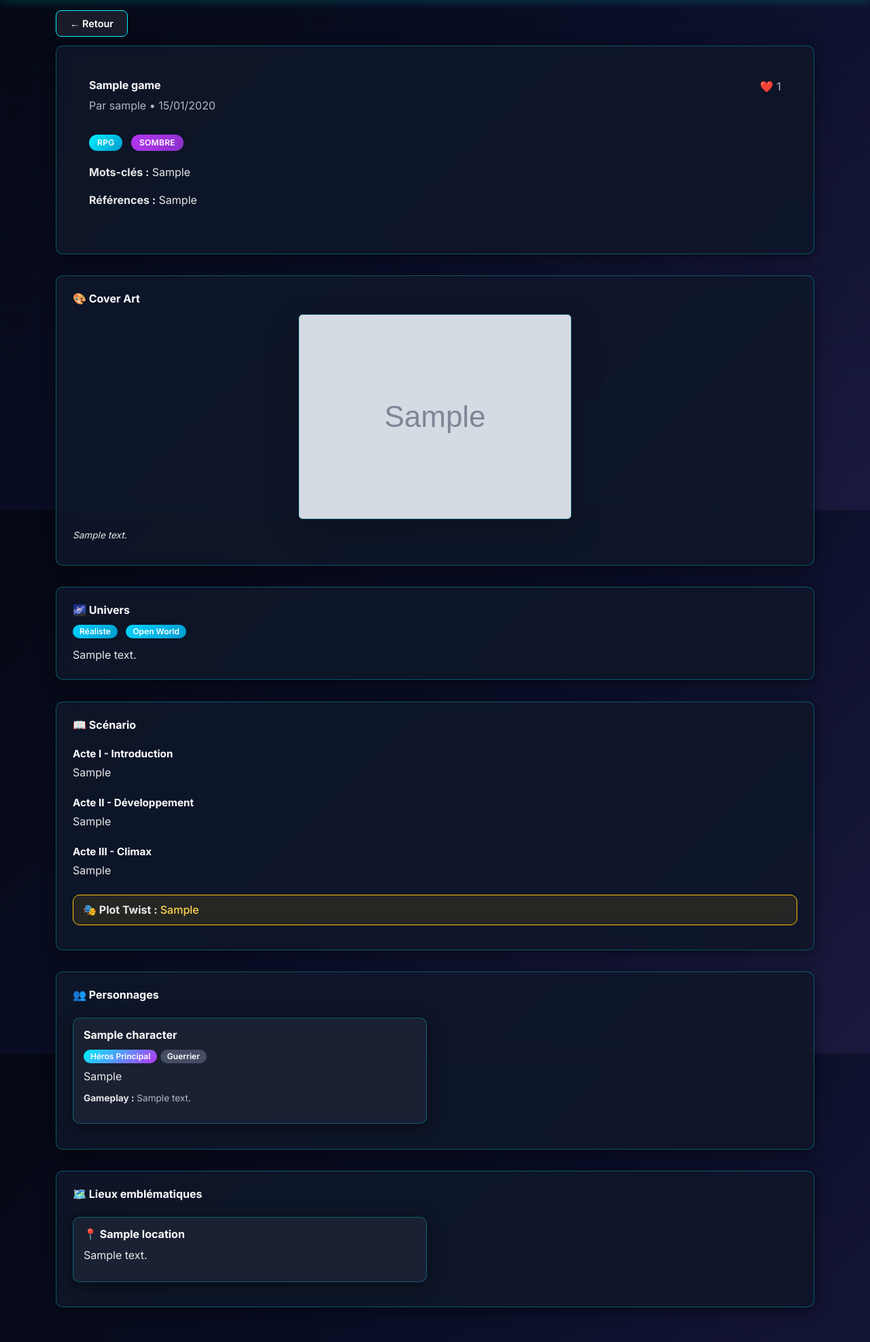
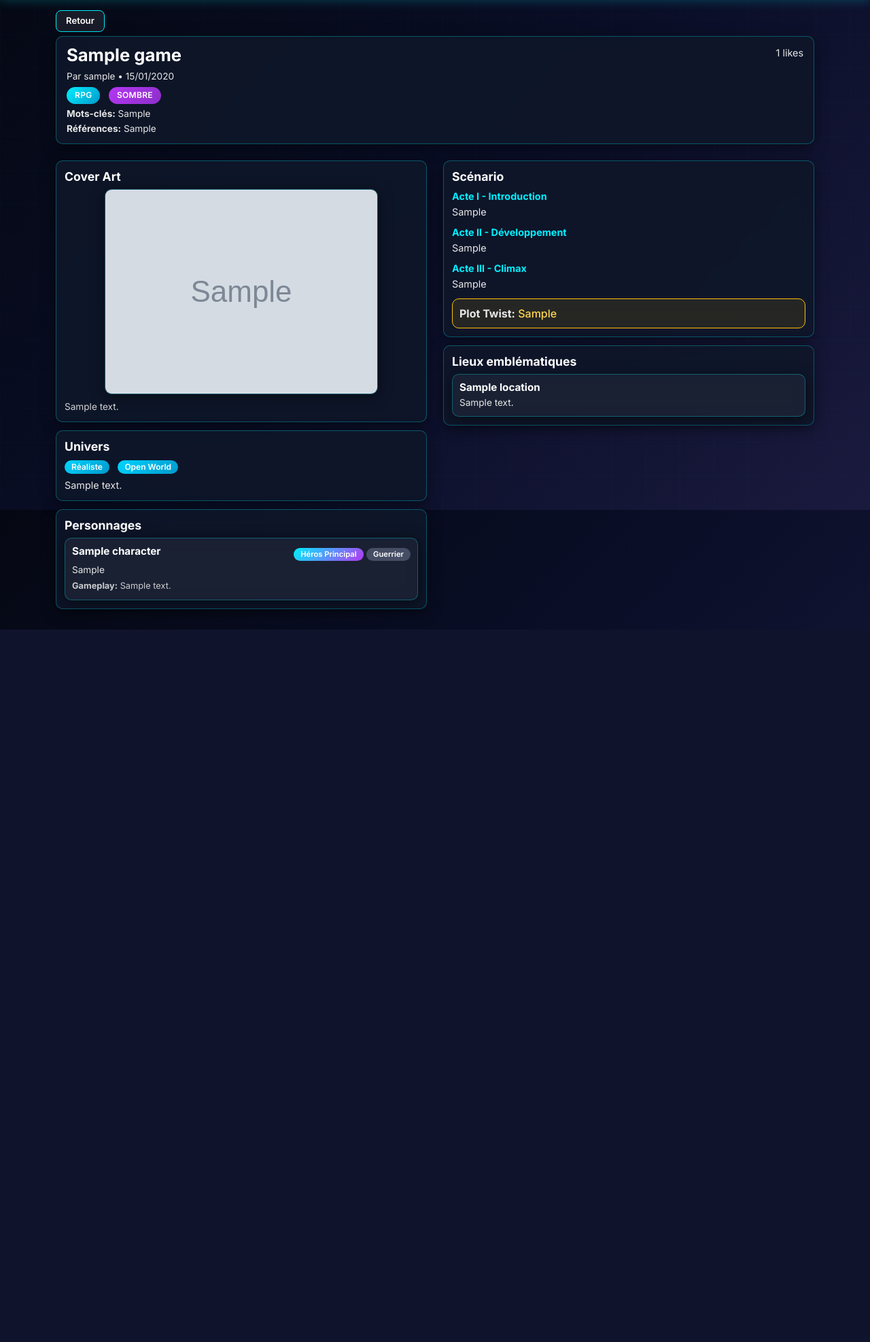
Before and after one commit to evadpe/Gameforge, a Django app: page /game/1/ in a window 1280 px wide. Shown: the part 50-2024 px from the top of the page at 68% size. After the commit the page ends 976 px from the top, so only its background shows below. Run offline with Django 5.2, Linux system fonts and the light colour scheme; tables that the repository leaves empty hold one stand-in row (values such as "Sample post"); grey boxes marked "Sample" are stand-in pictures; parts of the project's set-up code (start-up, migrations or seed data) failed here and were passed over.

Commit message:
Revamp game_detail.html for better UI/UX
Refactor game detail template for improved layout and readability.

```diff
--- a/Gameforge/games/templates/games/game_detail.html
+++ b/Gameforge/games/templates/games/game_detail.html
@@ -3,197 +3,186 @@
 {% block title %}{{ game.titre }} - GameForge{% endblock %}
 
 {% block content %}
-<div class="row mb-4">
+<!-- Header ultra-compact -->
+<div class="row mb-2">
     <div class="col-12">
-        <a href="{% url 'games:home' %}" class="btn btn-light mb-3">← Retour</a>
+        <a href="{% url 'games:home' %}" class="btn btn-light btn-sm mb-2">Retour</a>
 
         <div class="card">
-            <div class="card-body p-5">
-                <div class="d-flex justify-content-between align-items-start mb-4">
-                    <div>
-                        <h1 class="card-title">{{ game.titre }}</h1>
-                        <p class="text-muted">
+            <div class="card-body" style="padding: 12px 15px;">
+                <div class="d-flex justify-content-between align-items-start">
+                    <div style="flex: 1;">
+                        <h1 style="font-size: 1.6rem; margin-bottom: 5px;">{{ game.titre }}</h1>
+                        <p style="margin-bottom: 5px; font-size: 0.85rem;">
                             Par {{ game.createur.username }} • {{ game.date_creation|date:"d/m/Y" }}
                             {% if not game.est_public %}
-                                <span class="badge bg-secondary ms-2">Privé</span>
+                                <span class="badge bg-secondary" style="font-size: 0.7rem;">Privé</span>
                             {% endif %}
                         </p>
+                        <div style="margin-bottom: 5px;">
+                            <span class="badge-genre me-2">{{ game.get_genre_display }}</span>
+                            <span class="badge-ambiance">{{ game.get_ambiance_display }}</span>
+                        </div>
+                        {% if game.mots_cles %}
+                        <div style="font-size: 0.85rem; margin-top: 5px;">
+                            <strong>Mots-clés:</strong> {{ game.mots_cles }}
+                        </div>
+                        {% endif %}
+                        {% if game.references %}
+                        <div style="font-size: 0.85rem; margin-top: 3px;">
+                            <strong>Références:</strong> {{ game.references }}
+                        </div>
+                        {% endif %}
                     </div>
                     <div>
                         {% if user.is_authenticated %}
-                            <a href="{% url 'games:toggle_favorite' game.id %}" class="btn btn-outline-danger">
-                                {% if is_favorited %}❤️{% else %}🤍{% endif %} {{ game.likes_count }}
+                            <a href="{% url 'games:toggle_favorite' game.id %}" class="btn btn-outline-danger btn-sm">
+                                {% if is_favorited %}★{% else %}☆{% endif %} {{ game.likes_count }}
                             </a>
                         {% else %}
-                            <span class="text-muted">❤️ {{ game.likes_count }}</span>
-                        {% endif %}
-                    </div>
-                </div>
-
-                <div class="mb-4">
-                    <span class="badge-genre me-2">{{ game.get_genre_display }}</span>
-                    <span class="badge-ambiance">{{ game.get_ambiance_display }}</span>
-                </div>
-
-                {% if game.mots_cles %}
-                <div class="mb-4">
-                    <strong>Mots-clés :</strong> {{ game.mots_cles }}
-                </div>
-                {% endif %}
-
-                {% if game.references %}
-                <div class="mb-4">
-                    <strong>Références :</strong> {{ game.references }}
-                </div>
+                            <span style="font-size: 0.9rem;">{{ game.likes_count }} likes</span>
                         {% endif %}
                     </div>
                 </div>
             </div>
         </div>
+    </div>
+</div>
 
-<!-- 🎨 IMAGE GÉNÉRÉE - SECTION AJOUTÉE -->
+<!-- Layout 2 colonnes ultra-compact -->
+<div class="row">
+    <!-- Colonne gauche -->
+    <div class="col-lg-6">
+        <!-- Cover Art -->
         {% if game.concept_arts.first %}
-<div class="row mb-4">
-    <div class="col-12">
-        <div class="card">
-            <div class="card-body p-4">
-                <h3 class="card-title">🎨 Cover Art</h3>
+        <div class="card" style="margin-bottom: 10px;">
+            <div class="card-body" style="padding: 12px;">
+                <h3 style="font-size: 1.1rem; margin-bottom: 8px;">Cover Art</h3>
                 {% if game.concept_arts.first.image %}
-                    <div class="text-center mt-3">
+                    <div class="text-center">
                         <img src="{{ game.concept_arts.first.image.url }}"
-                             alt="Cover art - {{ game.titre }}"
-                             class="img-fluid rounded shadow-lg"
-                             style="max-width: 100%; max-height: 600px; object-fit: contain;">
+                             alt="Cover - {{ game.titre }}"
+                             class="img-fluid"
+                             style="max-height: 350px; object-fit: contain;">
                     </div>
-                    <p class="text-muted mt-3 small">
-                        <em>{{ game.concept_arts.first.description|truncatewords:30 }}</em>
+                    {% if game.concept_arts.first.description %}
+                    <p style="margin-top: 8px; margin-bottom: 0; font-size: 0.85rem; opacity: 0.9;">
+                        {{ game.concept_arts.first.description|truncatewords:25 }}
                     </p>
+                    {% endif %}
                 {% else %}
-                    <div class="alert alert-warning">
-                        ⚠️ Image non disponible. Description : {{ game.concept_arts.first.description|truncatewords:20 }}
+                    <div class="alert alert-warning" style="margin-bottom: 0; padding: 8px;">
+                        Image non disponible
                     </div>
                 {% endif %}
-            </div>
-        </div>
             </div>
         </div>
         {% endif %}
 
         <!-- Univers -->
         {% if game.universe %}
-<div class="row mb-4">
-    <div class="col-12">
-        <div class="card">
-            <div class="card-body p-4">
-                <h3 class="card-title">🌌 Univers</h3>
-                <div class="mb-3">
+        <div class="card" style="margin-bottom: 10px;">
+            <div class="card-body" style="padding: 12px;">
+                <h3 style="font-size: 1.1rem; margin-bottom: 6px;">Univers</h3>
+                <div style="margin-bottom: 6px;">
                     <span class="badge bg-info me-2">{{ game.universe.get_style_graphique_display }}</span>
                     <span class="badge bg-info">{{ game.universe.get_type_monde_display }}</span>
                 </div>
-                <p class="card-text" style="white-space: pre-line;">{{ game.universe.description }}</p>
-            </div>
-        </div>
+                <p style="margin-bottom: 0; white-space: pre-line; font-size: 0.9rem; line-height: 1.5;">{{ game.universe.description }}</p>
             </div>
         </div>
         {% endif %}
 
-<!-- Scénario -->
-{% if game.scenario %}
-<div class="row mb-4">
-    <div class="col-12">
-        <div class="card">
-            <div class="card-body p-4">
-                <h3 class="card-title">📖 Scénario</h3>
-
-                <h5 class="mt-4">Acte I - Introduction</h5>
-                <p style="white-space: pre-line;">{{ game.scenario.acte_1 }}</p>
-
-                <h5 class="mt-4">Acte II - Développement</h5>
-                <p style="white-space: pre-line;">{{ game.scenario.acte_2 }}</p>
-
-                <h5 class="mt-4">Acte III - Climax</h5>
-                <p style="white-space: pre-line;">{{ game.scenario.acte_3 }}</p>
-
-                {% if game.scenario.twist %}
-                <div class="alert alert-warning mt-4">
-                    <strong>🎭 Plot Twist :</strong> {{ game.scenario.twist }}
-                </div>
+        <!-- Personnages - Format compact -->
+        {% if game.characters.all %}
+        <div class="card" style="margin-bottom: 10px;">
+            <div class="card-body" style="padding: 12px;">
+                <h3 style="font-size: 1.1rem; margin-bottom: 8px;">Personnages</h3>
+                {% for character in game.characters.all %}
+                <div class="card bg-light" style="margin-bottom: {% if not forloop.last %}8px{% else %}0{% endif %};">
+                    <div class="card-body" style="padding: 10px;">
+                        <div style="display: flex; justify-content: space-between; align-items: start; margin-bottom: 4px;">
+                            <h5 style="font-size: 0.95rem; margin-bottom: 0; font-weight: 700;">{{ character.nom }}</h5>
+                            <div>
+                                <span class="badge bg-primary" style="font-size: 0.7rem;">{{ character.get_role_display }}</span>
+                                {% if character.classe %}
+                                <span class="badge bg-secondary" style="font-size: 0.7rem;">{{ character.get_classe_display }}</span>
                                 {% endif %}
                             </div>
                         </div>
-    </div>
-</div>
-{% endif %}
-
-<!-- Personnages -->
-{% if game.characters.all %}
-<div class="row mb-4">
-    <div class="col-12">
-        <div class="card">
-            <div class="card-body p-4">
-                <h3 class="card-title">👥 Personnages</h3>
-                <div class="row mt-4">
-                    {% for character in game.characters.all %}
-                    <div class="col-md-6 mb-3">
-                        <div class="card h-100 bg-light">
-                            <div class="card-body">
-                                <h5 class="card-title">{{ character.nom }}</h5>
-                                <p class="mb-2">
-                                    <span class="badge bg-primary">{{ character.get_role_display }}</span>
-                                    {% if character.classe %}
-                                    <span class="badge bg-secondary">{{ character.get_classe_display }}</span>
-                                    {% endif %}
-                                </p>
-                                <p class="card-text">{{ character.background }}</p>
+                        <p style="font-size: 0.85rem; margin-bottom: {% if character.gameplay_description %}4px{% else %}0{% endif %}; line-height: 1.4;">{{ character.background }}</p>
                         {% if character.gameplay_description %}
-                                <p class="card-text text-muted small">
-                                    <strong>Gameplay :</strong> {{ character.gameplay_description }}
+                        <p style="font-size: 0.8rem; margin-bottom: 0; opacity: 0.85;">
+                            <strong>Gameplay:</strong> {{ character.gameplay_description }}
                         </p>
                         {% endif %}
-                            </div>
                     </div>
                 </div>
                 {% endfor %}
             </div>
         </div>
+        {% endif %}
     </div>
+
+    <!-- Colonne droite -->
+    <div class="col-lg-6">
+        <!-- Scénario - Format ultra-compact -->
+        {% if game.scenario %}
+        <div class="card" style="margin-bottom: 10px;">
+            <div class="card-body" style="padding: 12px;">
+                <h3 style="font-size: 1.1rem; margin-bottom: 10px;">Scénario</h3>
+
+                <div style="margin-bottom: 10px;">
+                    <h5 style="font-size: 0.9rem; font-weight: 700; margin-bottom: 4px; color: var(--primary-cyan) !important;">Acte I - Introduction</h5>
+                    <p style="white-space: pre-line; font-size: 0.9rem; line-height: 1.5; margin-bottom: 0;">{{ game.scenario.acte_1 }}</p>
+                </div>
+
+                <div style="margin-bottom: 10px;">
+                    <h5 style="font-size: 0.9rem; font-weight: 700; margin-bottom: 4px; color: var(--primary-cyan) !important;">Acte II - Développement</h5>
+                    <p style="white-space: pre-line; font-size: 0.9rem; line-height: 1.5; margin-bottom: 0;">{{ game.scenario.acte_2 }}</p>
+                </div>
+
+                <div style="margin-bottom: {% if game.scenario.twist %}10px{% else %}0{% endif %};">
+                    <h5 style="font-size: 0.9rem; font-weight: 700; margin-bottom: 4px; color: var(--primary-cyan) !important;">Acte III - Climax</h5>
+                    <p style="white-space: pre-line; font-size: 0.9rem; line-height: 1.5; margin-bottom: 0;">{{ game.scenario.acte_3 }}</p>
+                </div>
+
+                {% if game.scenario.twist %}
+                <div class="alert alert-warning" style="margin-bottom: 0; padding: 10px;">
+                    <strong>Plot Twist:</strong> {{ game.scenario.twist }}
+                </div>
+                {% endif %}
             </div>
         </div>
         {% endif %}
 
-<!-- Lieux -->
+        <!-- Lieux - Format compact -->
         {% if game.locations.all %}
-<div class="row mb-4">
-    <div class="col-12">
-        <div class="card">
-            <div class="card-body p-4">
-                <h3 class="card-title">🗺️ Lieux emblématiques</h3>
-                <div class="row mt-4">
+        <div class="card" style="margin-bottom: 10px;">
+            <div class="card-body" style="padding: 12px;">
+                <h3 style="font-size: 1.1rem; margin-bottom: 8px;">Lieux emblématiques</h3>
                 {% for location in game.locations.all %}
-                    <div class="col-md-6 mb-3">
-                        <div class="card h-100 bg-light">
-                            <div class="card-body">
-                                <h5 class="card-title">📍 {{ location.nom }}</h5>
-                                <p class="card-text">{{ location.description }}</p>
-                            </div>
+                <div class="card bg-light" style="margin-bottom: {% if not forloop.last %}8px{% else %}0{% endif %};">
+                    <div class="card-body" style="padding: 10px;">
+                        <h5 style="font-size: 0.95rem; margin-bottom: 4px; font-weight: 700;">{{ location.nom }}</h5>
+                        <p style="font-size: 0.85rem; margin-bottom: 0; line-height: 1.4;">{{ location.description }}</p>
                     </div>
                 </div>
                 {% endfor %}
             </div>
         </div>
+        {% endif %}
     </div>
 </div>
-</div>
-{% endif %}
 
-<!-- Actions pour le créateur -->
+<!-- Actions créateur - ultra compact -->
 {% if user == game.createur %}
-<div class="row mb-4">
+<div class="row" style="margin-top: 10px;">
     <div class="col-12">
         <div class="card bg-light">
-            <div class="card-body text-center">
-                <h5>Actions du créateur</h5>
-                <a href="{% url 'games:delete_game' game.id %}" class="btn btn-danger">🗑️ Supprimer ce jeu</a>
+            <div class="card-body text-center" style="padding: 10px;">
+                <h5 style="font-size: 0.95rem; margin-bottom: 6px;">Actions du créateur</h5>
+                <a href="{% url 'games:delete_game' game.id %}" class="btn btn-danger btn-sm">Supprimer ce jeu</a>
             </div>
         </div>
     </div>
```
Lines whose indentation alone changed are shown as unchanged.
